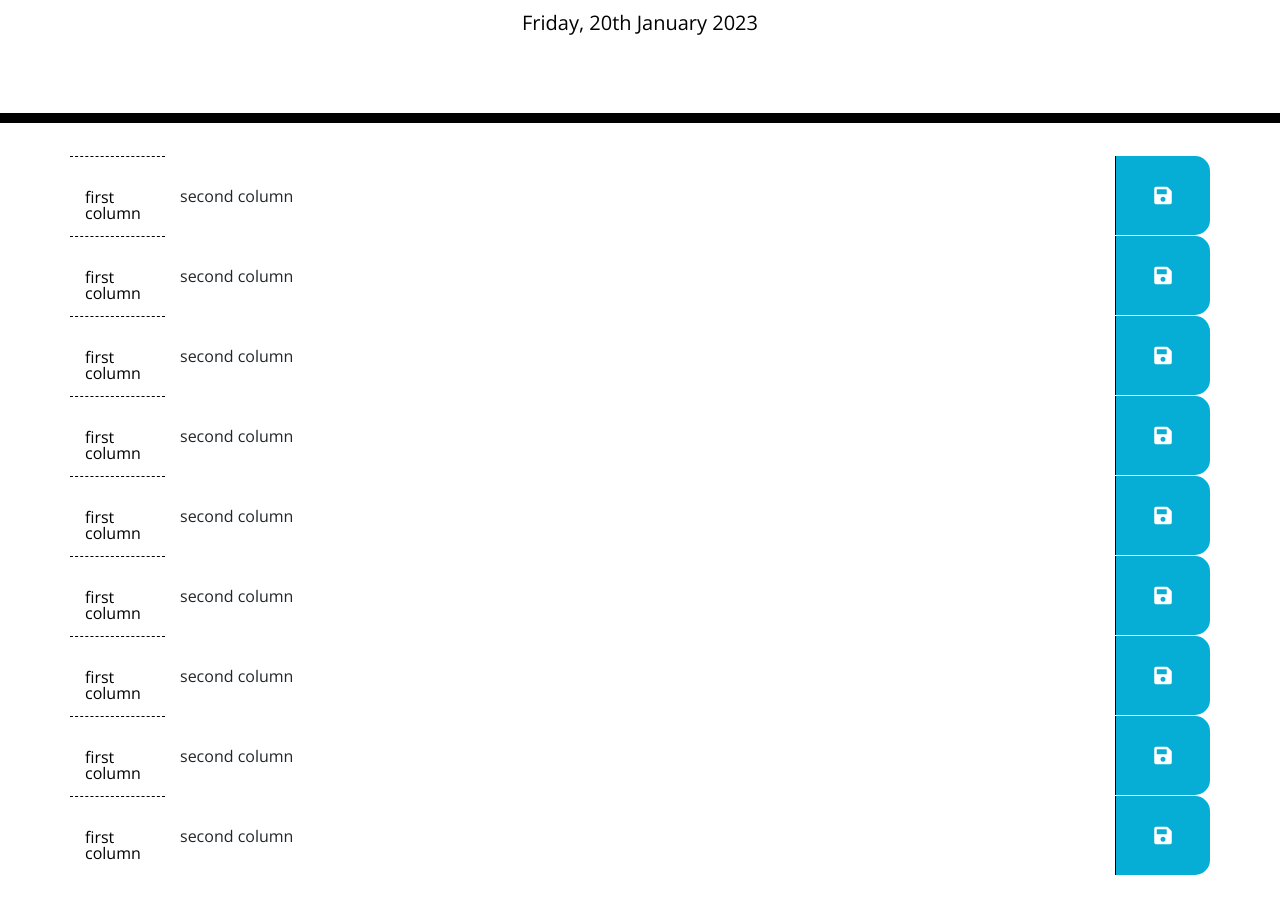
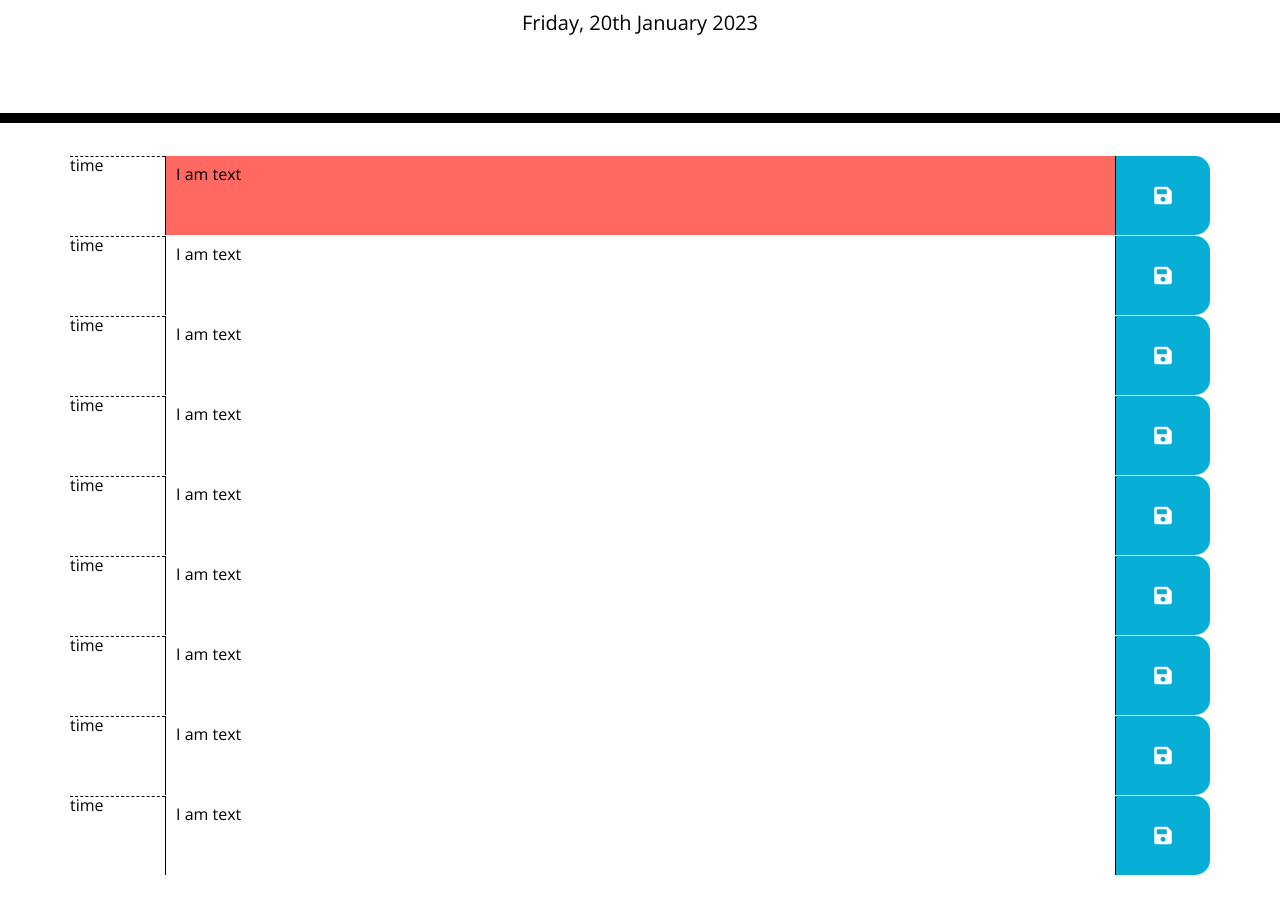
Before and after one commit to codenamehaylz/Work-Day-Scheduler, a plain HTML site: page index.html in a window 1280 px wide. Shown: the part 181-1093 px from the top of the page. After the commit the page ends 1056 px from the top, so only its background shows below. Drawn offline with nearby package versions, Linux system fonts and the light colour scheme.

Commit message:
edited css styling to look like the demo

```diff
--- a/assets/style.css
+++ b/assets/style.css
@@ -11,6 +11,9 @@ textarea {
   color: #000000;
   border-left: 1px solid black;
   padding: 10px;
+  width: 100%;
+  height: 100%;
+
 }
 
 .jumbotron {
@@ -78,5 +81,7 @@ i {
 }
 
 .col {
-  height: 79px;
+  height: 100%;
+  padding:0px;
+  display:flex;
 }
--- a/index.html
+++ b/index.html
@@ -32,10 +32,10 @@
       <!-- Timeblocks go here -->
       <div class="row">
         <div class="col col-1 hour">
-          <p>first column</p>
+          <p>time</p>
         </div>
-        <div class="col col-10">
-          <p>second column</p>
+        <div class="col col-10 present">
+          <textarea>I am text</textarea>
         </div>
         <div class="col col-1 saveBtn">
           <i class="fa fa-save"></i>
@@ -43,10 +43,10 @@
       </div>
       <div class="row">
         <div class="col col-1 hour">
-          <p>first column</p>
+          <p>time</p>
         </div>
         <div class="col col-10">
-          <p>second column</p>
+          <textarea>I am text</textarea>
         </div>
         <div class="col col-1 saveBtn">
           <i class="fa fa-save"></i>
@@ -54,10 +54,10 @@
       </div>
       <div class="row">
         <div class="col col-1 hour">
-          <p>first column</p>
+          <p>time</p>
         </div>
         <div class="col col-10">
-          <p>second column</p>
+          <textarea>I am text</textarea>
         </div>
         <div class="col col-1 saveBtn">
           <i class="fa fa-save"></i>
@@ -65,10 +65,10 @@
       </div>
       <div class="row">
         <div class="col col-1 hour">
-          <p>first column</p>
+          <p>time</p>
         </div>
         <div class="col col-10">
-          <p>second column</p>
+          <textarea>I am text</textarea>
         </div>
         <div class="col col-1 saveBtn">
           <i class="fa fa-save"></i>
@@ -76,10 +76,10 @@
       </div>
       <div class="row">
         <div class="col col-1 hour">
-          <p>first column</p>
+          <p>time</p>
         </div>
         <div class="col col-10">
-          <p>second column</p>
+          <textarea>I am text</textarea>
         </div>
         <div class="col col-1 saveBtn">
           <i class="fa fa-save"></i>
@@ -87,10 +87,10 @@
       </div>
       <div class="row">
         <div class="col col-1 hour">
-          <p>first column</p>
+          <p>time</p>
         </div>
         <div class="col col-10">
-          <p>second column</p>
+          <textarea>I am text</textarea>
         </div>
         <div class="col col-1 saveBtn">
           <i class="fa fa-save"></i>
@@ -98,10 +98,10 @@
       </div>
       <div class="row">
         <div class="col col-1 hour">
-          <p>first column</p>
+          <p>time</p>
         </div>
         <div class="col col-10">
-          <p>second column</p>
+          <textarea>I am text</textarea>
         </div>
         <div class="col col-1 saveBtn">
           <i class="fa fa-save"></i>
@@ -109,10 +109,10 @@
       </div>
       <div class="row">
         <div class="col col-1 hour">
-          <p>first column</p>
+          <p>time</p>
         </div>
         <div class="col col-10">
-          <p>second column</p>
+          <textarea>I am text</textarea>
         </div>
         <div class="col col-1 saveBtn">
           <i class="fa fa-save"></i>
@@ -120,10 +120,10 @@
       </div>
       <div class="row">
         <div class="col col-1 hour">
-          <p>first column</p>
+          <p>time</p>
         </div>
         <div class="col col-10">
-          <p>second column</p>
+          <textarea>I am text</textarea>
         </div>
         <div class="col col-1 saveBtn">
           <i class="fa fa-save"></i>
```
